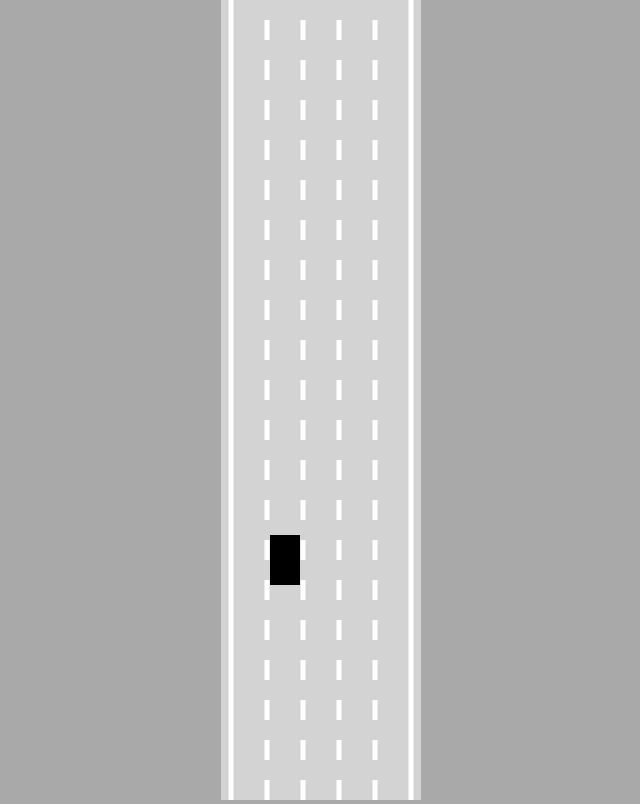
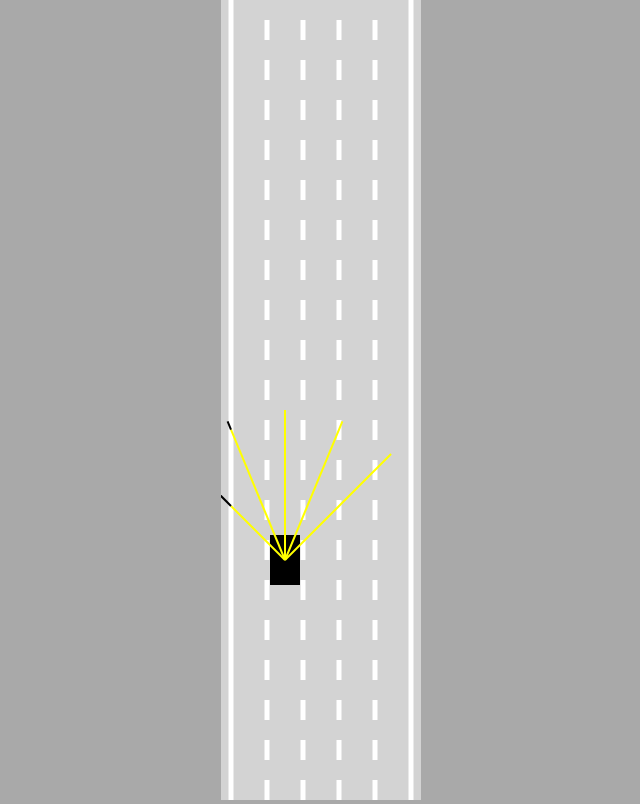
Before and after one commit to NoTKrISSS/neural-network-js, a plain HTML site: page index.html in a window 1280 px wide. Shown: the whole page, without its empty margins (319-959 px from the left). Drawn offline with Linux system fonts and the light colour scheme.

Commit message:
sensor and new utils

```diff
--- a/car.js
+++ b/car.js
@@ -12,11 +12,13 @@ class Car {
     this.friction = 0.05;
     this.angle = 0;
 
+    this.sensor = new Sensor(this);
     this.controls = new Controls();
   }
   //executing controls
-  update() {
+  update(roadBorders) {
     this.#move();
+    this.sensor.update(roadBorders);
   }
 
   #move() {
@@ -71,5 +73,7 @@ class Car {
     ctx.fill();
 
     ctx.restore();
+
+    this.sensor.draw(ctx);
   }
 }
--- a/index.html
+++ b/index.html
@@ -11,6 +11,7 @@
 
 <body>
     <canvas id="myCanvas"></canvas>
+    <script src="sensor.js"></script>
     <script src="utils.js"></script>
     <script src="road.js"></script>
     <script src="controls.js"></script>
--- a/main.js
+++ b/main.js
@@ -8,7 +8,7 @@ const car = new Car(road.getLaneCenter(1), 100, 30, 50);
 animate();
 
 function animate() {
-  car.update();
+  car.update(road.borders);
   canvas.height = window.innerHeight;
   ctx.save();
   //makes road move you can change the car start position here
--- /dev/null
+++ b/sensor.js
@@ -0,0 +1,85 @@
+class Sensor {
+  constructor(car) {
+    this.car = car;
+    this.rayCount = 5;
+    this.rayLength = 150;
+    this.raySpread = Math.PI / 2;
+
+    this.rays = [];
+    this.readings = [];
+  }
+
+  update(roadBorders) {
+    this.#castRays();
+    this.readings = [];
+    for (let i = 0; i < this.rays.length; i++) {
+      this.readings.push(this.#getReading(this.rays[i], roadBorders));
+    }
+  }
+
+  #getReading(ray, roadBorders) {
+    let touches = [];
+
+    for (let i = 0; i < roadBorders.length; i++) {
+      const touch = getIntersection(
+        ray[0],
+        ray[1],
+        roadBorders[i][0],
+        roadBorders[i][1]
+      );
+      if (touch) {
+        touches.push(touch);
+      }
+    }
+
+    if (touches.length == 0) {
+      return null;
+    } else {
+      const offsets = touches.map((e) => e.offset);
+      const minOffset = Math.min(...offsets);
+      return touches.find((e) => e.offset == minOffset);
+    }
+  }
+
+  #castRays() {
+    this.rays = [];
+    for (let i = 0; i < this.rayCount; i++) {
+      const rayAngle =
+        lerp(
+          this.raySpread / 2,
+          -this.raySpread / 2,
+          this.rayCount == 1 ? 0.5 : i / (this.rayCount - 1)
+        ) + this.car.angle;
+
+      const start = { x: this.car.x, y: this.car.y };
+      const end = {
+        x: this.car.x - Math.sin(rayAngle) * this.rayLength,
+        y: this.car.y - Math.cos(rayAngle) * this.rayLength,
+      };
+      this.rays.push([start, end]);
+    }
+  }
+
+  draw(ctx) {
+    for (let i = 0; i < this.rayCount; i++) {
+      let end = this.rays[i][1];
+      if (this.readings[i]) {
+        end = this.readings[i];
+      }
+
+      ctx.beginPath();
+      ctx.lineWidth = 2;
+      ctx.strokeStyle = "yellow";
+      ctx.moveTo(this.rays[i][0].x, this.rays[i][0].y);
+      ctx.lineTo(end.x, end.y);
+      ctx.stroke();
+
+      ctx.beginPath();
+      ctx.lineWidth = 2;
+      ctx.strokeStyle = "black";
+      ctx.moveTo(this.rays[i][1].x, this.rays[i][1].y);
+      ctx.lineTo(end.x, end.y);
+      ctx.stroke();
+    }
+  }
+}
--- a/utils.js
+++ b/utils.js
@@ -2,3 +2,24 @@
 function lerp(A, B, t) {
   return A + (B - A) * t;
 }
+
+// intersection point function
+function getIntersection(A, B, C, D) {
+  const tTop = (D.x - C.x) * (A.y - C.y) - (D.y - C.y) * (A.x - C.x);
+  const uTop = (C.y - A.y) * (A.x - B.x) - (C.x - A.x) * (A.y - B.y);
+  const bottom = (D.y - C.y) * (B.x - A.x) - (D.x - C.x) * (B.y - A.y);
+
+  if (bottom != 0) {
+    const t = tTop / bottom;
+    const u = uTop / bottom;
+    if (t >= 0 && t <= 1 && u >= 0 && u <= 1) {
+      return {
+        x: lerp(A.x, B.x, t),
+        y: lerp(A.y, B.y, t),
+        offset: t,
+      };
+    }
+  }
+
+  return null;
+}
```
